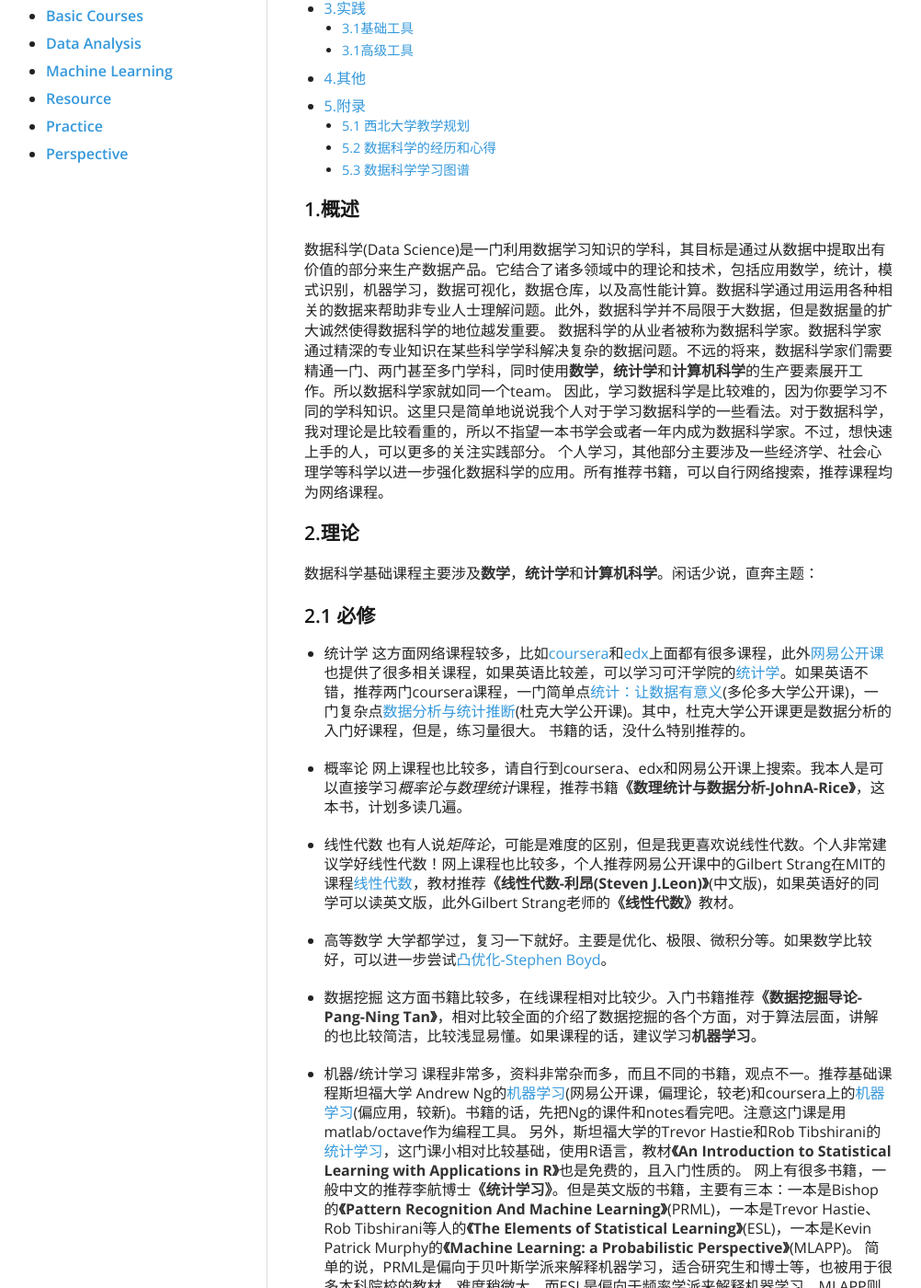
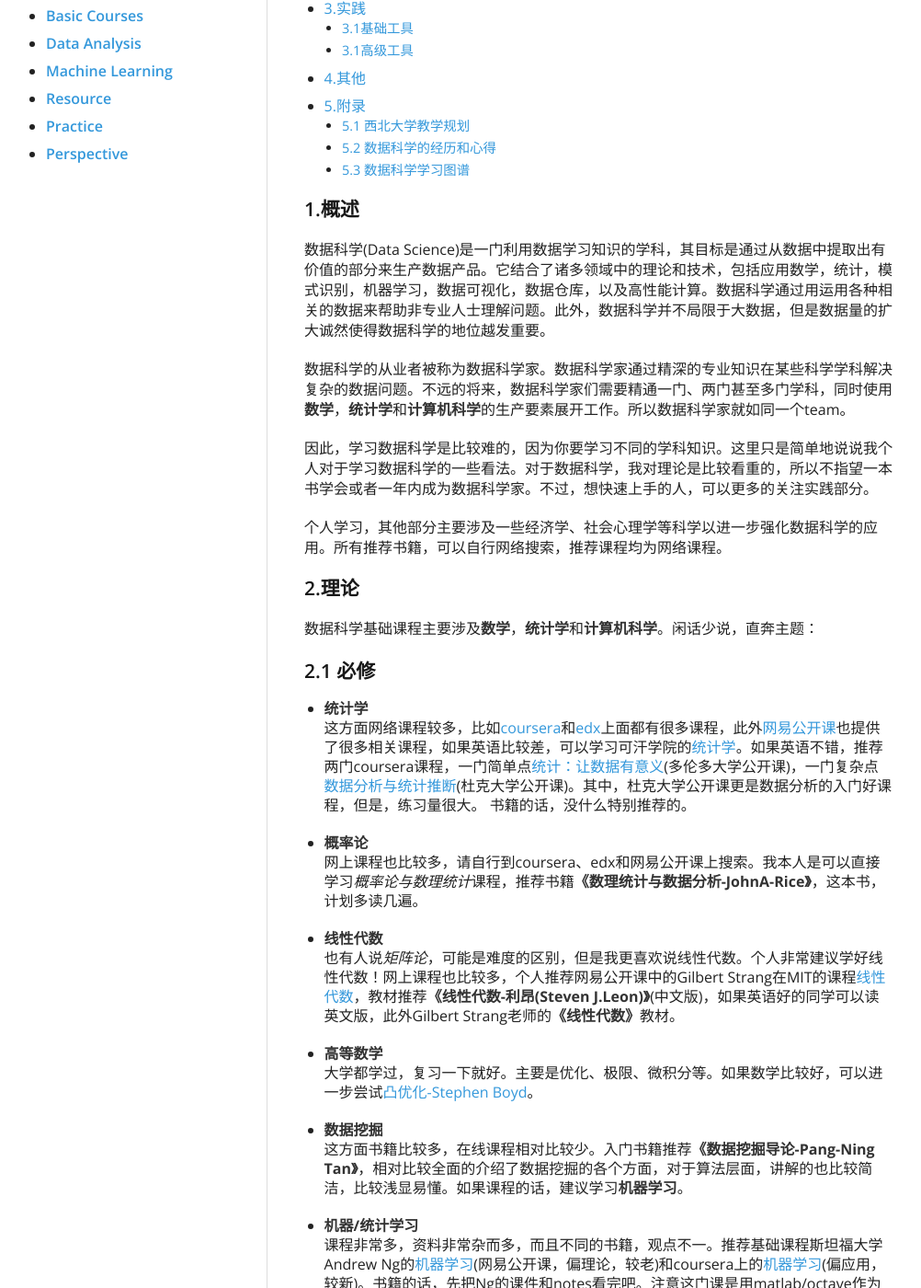
Before and after one commit to chrispher/chrispher.github.com, a Jekyll site: the page built from _posts/Resource/2014-10-22-数据科学个人学习认知.md, in a window 1280 px wide and 1400 px high, scrolled down 375 px. Shown: the whole window at 92% size, without its empty margins (120-1122 px from the left). Built offline with Jekyll 4.4.1, drawn with Linux system fonts in a browser that asks for light colours; nearby versions of some CDN libraries; comment, search, counter and statistics services are not loaded.

Commit message:
upload a article

```diff
--- a/_posts/Resource/2014-10-22-数据科学个人学习认知.md
+++ b/_posts/Resource/2014-10-22-数据科学个人学习认知.md
@@ -27,8 +27,11 @@ tags: [data science, books, video, 教程]
 
 ###1.概述
 数据科学(Data Science)是一门利用数据学习知识的学科，其目标是通过从数据中提取出有价值的部分来生产数据产品。它结合了诸多领域中的理论和技术，包括应用数学，统计，模式识别，机器学习，数据可视化，数据仓库，以及高性能计算。数据科学通过用运用各种相关的数据来帮助非专业人士理解问题。此外，数据科学并不局限于大数据，但是数据量的扩大诚然使得数据科学的地位越发重要。
+
 数据科学的从业者被称为数据科学家。数据科学家通过精深的专业知识在某些科学学科解决复杂的数据问题。不远的将来，数据科学家们需要精通一门、两门甚至多门学科，同时使用**数学**，**统计学**和**计算机科学**的生产要素展开工作。所以数据科学家就如同一个team。
+
 因此，学习数据科学是比较难的，因为你要学习不同的学科知识。这里只是简单地说说我个人对于学习数据科学的一些看法。对于数据科学，我对理论是比较看重的，所以不指望一本书学会或者一年内成为数据科学家。不过，想快速上手的人，可以更多的关注实践部分。
+
 个人学习，其他部分主要涉及一些经济学、社会心理学等科学以进一步强化数据科学的应用。所有推荐书籍，可以自行网络搜索，推荐课程均为网络课程。
 
 <a name="2.理论"/>
@@ -41,23 +44,23 @@ tags: [data science, books, video, 教程]
 
 ####2.1 必修
 
-- 统计学
+- **统计学**
 这方面网络课程较多，比如[coursera](https://www.coursera.org/courses?orderby=upcoming&cats=stats)和[edx](https://www.edx.org/course-list/allschools/statistics-data-analysis/allcourses)上面都有很多课程，此外[网易公开课](http://c.open.163.com/search/search.htm?query=%E7%BB%9F%E8%AE%A1%E5%AD%A6&enc=%E2%84%A2#/search/course)也提供了很多相关课程，如果英语比较差，可以学习可汗学院的[统计学](http://v.163.com/special/Khan/khstatistics.html)。如果英语不错，推荐两门coursera课程，一门简单点[统计：让数据有意义](https://www.coursera.org/course/introstats)(多伦多大学公开课)，一门复杂点[数据分析与统计推断](https://www.coursera.org/course/statistics)(杜克大学公开课)。其中，杜克大学公开课更是数据分析的入门好课程，但是，练习量很大。
 书籍的话，没什么特别推荐的。
 
-- 概率论
+- **概率论**
 网上课程也比较多，请自行到coursera、edx和网易公开课上搜索。我本人是可以直接学习*概率论与数理统计*课程，推荐书籍**《数理统计与数据分析-JohnA-Rice》**，这本书，计划多读几遍。
 
-- 线性代数
+- **线性代数**
 也有人说*矩阵论*，可能是难度的区别，但是我更喜欢说线性代数。个人非常建议学好线性代数！网上课程也比较多，个人推荐网易公开课中的Gilbert Strang在MIT的课程[线性代数](http://v.163.com/special/opencourse/daishu.html)，教材推荐**《线性代数-利昂(Steven J.Leon)》**(中文版)，如果英语好的同学可以读英文版，此外Gilbert Strang老师的**《线性代数》**教材。
 
-- 高等数学
+- **高等数学**
 大学都学过，复习一下就好。主要是优化、极限、微积分等。如果数学比较好，可以进一步尝试[凸优化-Stephen Boyd](http://web.stanford.edu/class/ee364a/lectures.html)。
 
-- 数据挖掘
+- **数据挖掘**
 这方面书籍比较多，在线课程相对比较少。入门书籍推荐**《数据挖掘导论-Pang-Ning Tan》**，相对比较全面的介绍了数据挖掘的各个方面，对于算法层面，讲解的也比较简洁，比较浅显易懂。如果课程的话，建议学习**机器学习**。
 
-- 机器/统计学习
+- **机器/统计学习**
 课程非常多，资料非常杂而多，而且不同的书籍，观点不一。推荐基础课程斯坦福大学 Andrew Ng的[机器学习](http://v.163.com/special/opencourse/machinelearning.html)(网易公开课，偏理论，较老)和coursera上的[机器学习](https://www.coursera.org/course/ml)(偏应用，较新)。书籍的话，先把Ng的课件和notes看完吧。注意这门课是用matlab/octave作为编程工具。
 另外，斯坦福大学的Trevor Hastie和Rob Tibshirani的[统计学习](https://class.stanford.edu/courses/HumanitiesScience/StatLearning/Winter2014/about)，这门课小相对比较基础，使用R语言，教材[**《An Introduction to Statistical Learning with Applications in R》**](http://www-bcf.usc.edu/~gareth/ISL/)也是免费的，且入门性质的。
 网上有很多书籍，一般中文的推荐李航博士**《统计学习》**。但是英文版的书籍，主要有三本：一本是Bishop的**《Pattern Recognition And Machine Learning》**(PRML)，一本是Trevor Hastie、Rob Tibshirani等人的[**《The Elements of Statistical Learning》**](http://statweb.stanford.edu/~tibs/ElemStatLearn/)(ESL)，一本是Kevin Patrick Murphy的[**《Machine Learning: a Probabilistic Perspective》**](http://www.cs.ubc.ca/~murphyk/MLbook/)(MLAPP)。 简单的说，PRML是偏向于贝叶斯学派来解释机器学习，适合研究生和博士等，也被用于很多本科院校的教材，难度稍微大。而ESL是偏向于频率学派来解释机器学习。MLAPP则是哈佛大学本科生的教材，观点介于频率和贝叶斯之间。
```
